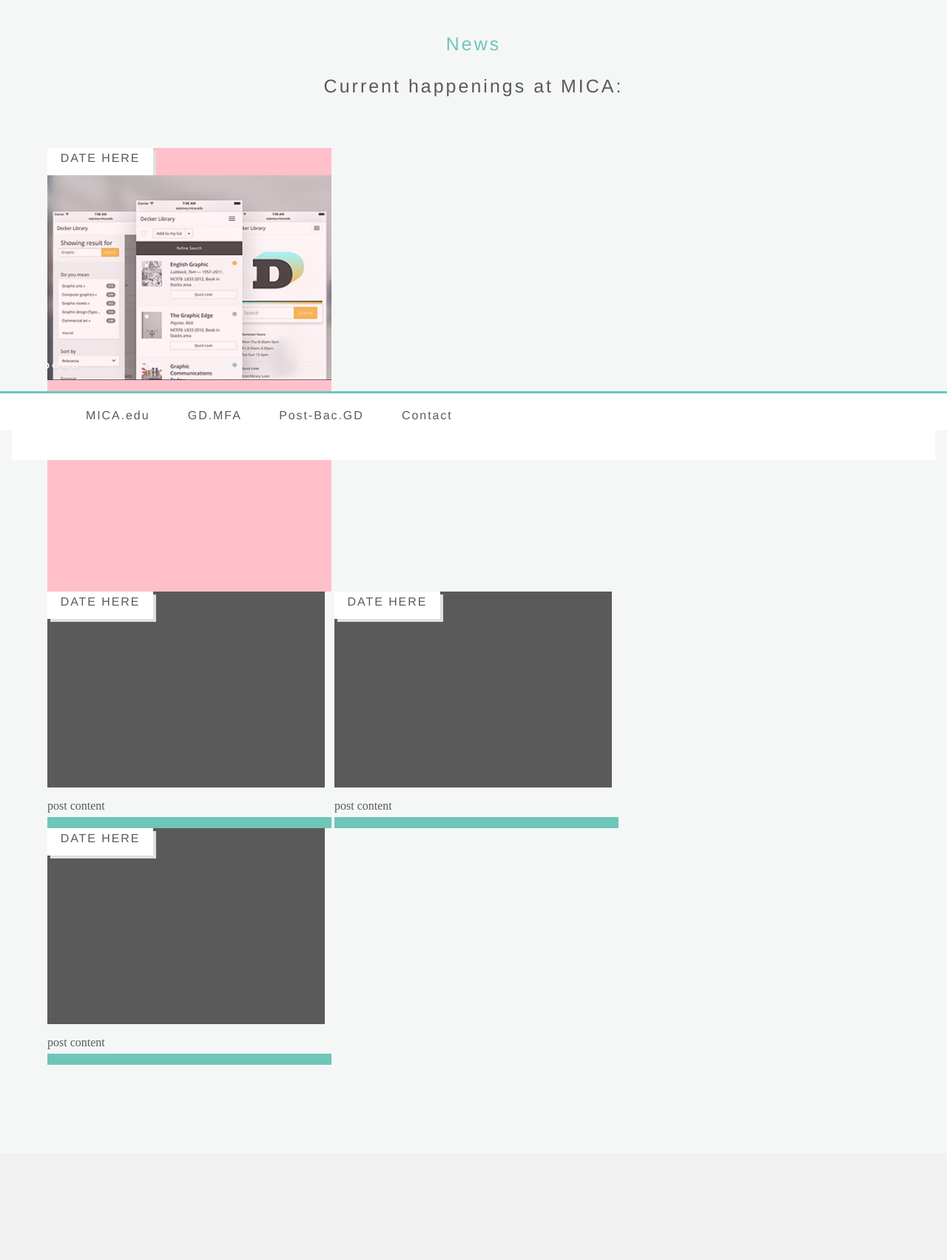
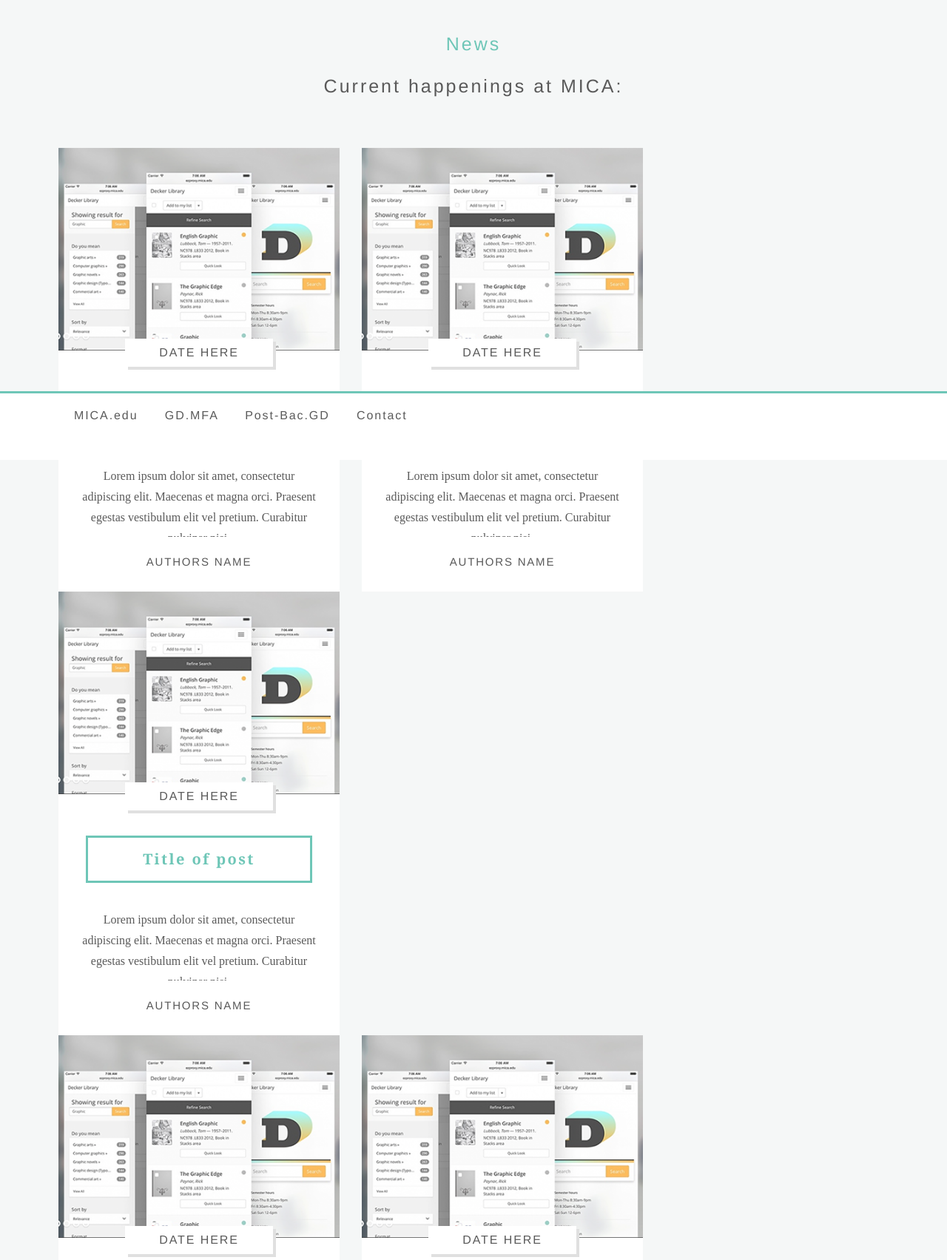
Before and after one commit to kwebber/mica-website, a PHP site: page /news.html in a window 1280 px wide. Shown: the part 218-1922 px from the top of the page at 74% size. Before the commit the page ends 1658 px from the top, so only its background shows below. Run offline with PHP 8.4, Linux system fonts and the light colour scheme; some libraries are stand-ins or nearby versions.

Commit message:
Nov. 7 changes

```diff
--- a/Styleguide/div.css
+++ b/Styleguide/div.css
@@ -28,6 +28,18 @@
 	display: inline-block;
 	margin: 30px 100px;
 
+}
+
+@media screen and (max-width: 1000px) {
+	.logo {
+		display: none;
+	}
+}
+
+@media screen and (min-width: 1000px) {
+    body {
+        background-color: lightgreen;
+    }
 }
 
 .nav {
@@ -220,8 +232,8 @@
 
 .footer-center {
 	background-color: #fff;
-	max-width: 1248px;
-	margin: 0 auto;
+/*	max-width: 1248px;
+*/	margin: 0 auto;
 }
 
 .home-welcome{
@@ -251,7 +263,8 @@
 }
 
 .green-bar > button {
-	border: 0;
+	border: solid 3px;
+	border-color: #fff;
 /*	padding: 10px 25px;
 */	position: relative;
 	padding: 0;
@@ -260,18 +273,23 @@
 	top: 20%;
 	left: 50%;
 	margin: -38px -108px;
-	opacity: 0.7;
-	color: #5a5a5a;
+	opacity: 1;
+	color: #6ec6b7;
 	background-color: #fff;
 }
 
 .green-bar > button:hover {
-	background-color: pink;
+	background-color: #fff;
+	border: solid 3px;
+	border-color: #6ec6b7;
+	color: #6ec6b7;
+	opacity: 1;
 
 }
 
 .green-bar > button:active {
-	background-color: blue;
+	background-color: #6ec6b7;
+	color: #fff;
 }
 
 .further-button{
@@ -448,33 +466,63 @@
 	color: #6ec6b7;
 	border: 3px solid #6ec6b7;
 	letter-spacing: .120em;
+	text-align: center;
 	width: 250px;
-	text-align: center;
+	margin: 50px auto 0 auto;
 
 }
 
 .post-unit {
 	display: inline-block;
-	width: 33.33%;
+	width: 380px;
 	padding-bottom: 9999px;
 	margin-bottom: -9999px;
 	overflow: hidden;
 	vertical-align: top;
-/*	background-color: #fff;
-*//*	max-width: 375px;
-	min-width: 290px;
-	height: 560px;
-	margin-left: 30px;
-*/}
+	padding-left: 15px;
+	padding-right: 15px;
+}
 
 .post-unit-content {
 	min-height: 600px;
-	background-color: pink;
+	background-color: #fff;
+	overflow: hidden;
 }
 
+
+.post-item-text {
+	padding: 1em 2em;
+	max-height: 100px;
+	overflow: hidden;
+}
+
+.post-item-text > p {
+	text-align: center;
+}
+
+.author-name {
+	text-align: center;
+	margin-bottom: 0 0 50px 0;
+	color: #5a5a5a;
+	font-weight: black;
+	letter-spacing: .12em;
+	text-transform: uppercase;
+	font-size: 15px;
+	margin: 20px;
+	font-family: GriffithGothic Regular, Helvetica, Georgia, sans-serif;
+
+
+}
+
+
+
 .post-unit-img {
-/*	width: 100%;
-*/	position: relative;
+	position: relative;
+}
+
+.post-unit-img > img {
+	width: 100%;
+	vertical-align: top;
 }
 
 .post-img {
@@ -528,33 +576,46 @@
 
 }
 
+.icon-behance {
+	color: #6ec6b7;
+	font-size: 20px;
+	padding-right: 15px;
+}
+
+.icon-vimeo {
+	color: #6ec6b7;
+	font-size: 25px;
+	padding-right: 15px;
+}
+
+.icon-flickr {
+	color: #6ec6b7;
+	font-size: 25px;
+	padding-right: 15px;
+}
+
+.icon-facebook {
+	color: #6ec6b7;
+	font-size: 25px;
+	padding-right: 15px;
+}
+
+.icon-twitter {
+	color: #6ec6b7;
+	font-size: 25px;
+}
+
 .post-date {
-	overflow: hidden;
 	background-color: #fff;
 	color:#5a5a5a;
-	/*padding: 5px 5px;*/
 	box-shadow: 4px 4px  #e0e0e0;
-	/*position: relative;*/
-	min-height: 37px;
-	min-width: 143px;
-	float: left;
-	left
-	/*width: 25%;
-	margin: 0 auto;
-	left: 130px;
-
-	right: 0;
-
-	top: 245px;
-	display: inline-block;*/
-	/*left:25%;
-	width:50%;
-	height:50%;*/
-	/*top:25%;*/
-	position:absolute;
+	position: relative;
 	text-align:center;
 	text-transform: uppercase;
 	font-family: GriffithGothic Regular, Helvetica, Georgia, sans-serif;
+	margin: -1em auto;
+	padding: 5px;
+	width: 50%;
 	font-weight: 14.2px;
 	letter-spacing: .12em;
 	line-height: 28px;
--- a/Styleguide/global.css
+++ b/Styleguide/global.css
@@ -890,7 +890,7 @@ div.home-about > p {
 .main-div{
 	background-color: #f5f7f7;
 	max-width: 1248px;
-	position: auto;
+	margin: 0 auto;
 	height: 100px;
 }
 
@@ -909,7 +909,7 @@ div.home-about > p {
 	font-weight: 16px;
 	color: #5a5a5a;
 	letter-spacing: .12em;
-	word-spacing: 45px;
+	word-spacing: 30px;
 	margin: 15px 100px;
 	padding-bottom: 30px;
 	display: inline-block;
@@ -938,13 +938,3 @@ div.blog-date > p {
 	position: relative;
 
 }
-
-.author-name {
-	font-family: GriffithGothic Regular, Helvetica, Georgia, sans-serif;
-	font-weight: 100;
-	font-size: 16px;
-	letter-spacing: .12em;
-	margin: 100px 20px;
-	line-height: 28px;
-	text-transform: uppercase;
-}
--- a/Styleguide/news.html
+++ b/Styleguide/news.html
@@ -1,10 +1,14 @@
 <!DOCTYPE html>
 <html lang="en">
+
+
 <head>
 <meta charset="utf-8">
     <title>News Page</title>
+    <script src="https://use.fonticons.com/e8e95619.js"></script>
     <link rel="stylesheet" href="div.css">
     <link rel="stylesheet" href="global.css"></link>
+
 
 </head>
 <body>
@@ -67,146 +71,114 @@
 <!--     <div class="blog-container">
  -->
         <div class="blog-posts-row">
-
-
             <div class="post-unit">
                 <div class="post-unit-content">
-
                     <div class="post-unit-img">
+                        <img src="img/post-preview-mica-site.png">
+                    </div>
                     <div class="post-date">
                             date here
                     </div>
+                    <div class="post-item-title">Title of post
+                    </div>
+                    <div class="post-item-text">
+                        <p>Lorem ipsum dolor sit amet, consectetur adipiscing elit. Maecenas et magna orci. Praesent egestas vestibulum elit vel pretium. Curabitur pulvinar nisi.</p>
+                    </div>
+                    <div class="author-name">Authors Name
+                    </div>
+                </div>
+            </div><div class="post-unit">
+                <div class="post-unit-content">
+                    <div class="post-unit-img">
                         <img src="img/post-preview-mica-site.png">
                     </div>
-
-
-
-<!--                 <div class="post-img ">
                     <div class="post-date">
-                        <p>13 October</p>
+                            date here
                     </div>
-
-
+                    <div class="post-item-title">Title of post
                     </div>
- -->
-<!--                 <div class="post-item-title">Title of blog post here</div>
- -->
-               <!--  <div class="post-item-date">
-                    <p>post content</p>
-                </div> -->
-
-<!--                 <div class="post-item-date">
-                    <p>post content</p>
+                    <div class="post-item-text">
+                        <p>Lorem ipsum dolor sit amet, consectetur adipiscing elit. Maecenas et magna orci. Praesent egestas vestibulum elit vel pretium. Curabitur pulvinar nisi.</p>
                     </div>
-
-
-                <div class="sm-pattern">
+                    <div class="author-name">Authors Name
                     </div>
- -->
+                </div>
+            </div><div class="post-unit">
+                <div class="post-unit-content">
+                    <div class="post-unit-img">
+                        <img src="img/post-preview-mica-site.png">
+                    </div>
+                    <div class="post-date">
+                            date here
+                    </div>
+                    <div class="post-item-title">Title of post
+                    </div>
+                    <div class="post-item-text">
+                        <p>Lorem ipsum dolor sit amet, consectetur adipiscing elit. Maecenas et magna orci. Praesent egestas vestibulum elit vel pretium. Curabitur pulvinar nisi.</p>
+                    </div>
+                    <div class="author-name">Authors Name
+                    </div>
+                </div>
             </div>
         </div>
 
-
-<!--              <div class="post-unit">
-
-                <div class="post-img ">
+        <div class="blog-posts-row">
+            <div class="post-unit">
+                <div class="post-unit-content">
+                    <div class="post-unit-img">
+                        <img src="img/post-preview-mica-site.png">
+                    </div>
                     <div class="post-date">
-                        <p>6 November</p>
+                            date here
+                    </div>
+                    <div class="post-item-title">Title of post
+                    </div>
+                    <div class="post-item-text">
+                        <p>Lorem ipsum dolor sit amet, consectetur adipiscing elit. Maecenas et magna orci. Praesent egestas vestibulum elit vel pretium. Curabitur pulvinar nisi.</p>
+                    </div>
+                    <div class="author-name">Authors Name
+                    </div>
+                </div>
+            </div><div class="post-unit">
+                <div class="post-unit-content">
+                    <div class="post-unit-img">
+                        <img src="img/post-preview-mica-site.png">
+                    </div>
+                    <div class="post-date">
+                            date here
+                    </div>
+                    <div class="post-item-title">Title of post
+                    </div>
+                    <div class="post-item-text">
+                        <p>Lorem ipsum dolor sit amet, consectetur adipiscing elit. Maecenas et magna orci. Praesent egestas vestibulum elit vel pretium. Curabitur pulvinar nisi.</p>
+                    </div>
+                    <div class="author-name">Authors Name
+                    </div>
+                </div>
+            </div><div class="post-unit">
+                <div class="post-unit-content">
+                    <div class="post-unit-img">
+                        <img src="img/post-preview-mica-site.png">
+                    </div>
+                    <div class="post-date">
+                            date here
+                    </div>
+                    <div class="post-item-title">Title of post
+                    </div>
+                    <div class="post-item-text">
+                        <p>Lorem ipsum dolor sit amet, consectetur adipiscing elit. Maecenas et magna orci. Praesent egestas vestibulum elit vel pretium. Curabitur pulvinar nisi.</p>
+                    </div>
+                    <div class="author-name">Authors Name
+                    </div>
+                </div>
             </div>
         </div>
 
-                <div class="post-item-date">
-                    <p>post content</p>
-                </div>
-
-                <div class="sm-pattern">
-                </div>
-
-            </div>
- -->
-<!--              <div class="post-unit">
-
-                <div class="post-img ">
-                 <div class="post-date">
-                        <p>8 November</p>
-                    </div>
-                </div>
-
-                <div class="post-item-date">
-                    <p>post content</p>
-                </div>
-
-                <div class="sm-pattern">
-                </div>
-
-
-            </div>
- -->
-        </div>
 
         <!-- <div class="sm-space">
         space
         </div> -->
 
-         <div class="blog-posts-row">
-
-
-            <div class="post-unit">
-
-                <div class="post-img ">
-                 <div class="post-date">
-                        date here
-                    </div>
-                </div>
-
-                <div class="post-item-date">
-                post content
-                </div>
-
-                <div class="sm-pattern">
-                </div>
-
-            </div>
-
-
-             <div class="post-unit">
-
-                <div class="post-img ">
-                 <div class="post-date">
-                        date here
-                    </div>
-                </div>
-
-                <div class="post-item-date">
-                post content
-                </div>
-
-                <div class="sm-pattern">
-                </div>
-
-            </div>
-
-             <div class="post-unit">
-
-                <div class="post-img ">
-                    <div class="post-date">
-                        date here
-                    </div>
-                </div>
-
-                <div class="post-item-date">
-                post content
-                </div>
-
-                <div class="sm-pattern">
-                </div>
-
-            </div>
-
-        </div>
-
-<!--     </div>
- -->
 
 
         <!-- <div class="foot-space">
@@ -225,7 +197,11 @@
             </div>
 
             <div class="social">
-                social
+                <i class="icon icon-behance"></i>
+                <i class="icon icon-vimeo"></i>
+                <i class="icon icon-flickr"></i>
+                <i class="icon icon-facebook"></i>
+                <i class="icon icon-twitter"><a href="https://twitter.com/MICA_GD"></a></i>
             </div>
 
         </div>
```
Also changed, not shown: Styleguide/home.html (+13 -9 lines), scott/testing.css (added, +80 -0 lines), scott/testing.html (added, +46 -0 lines). Lines whose indentation alone changed are shown as unchanged.
